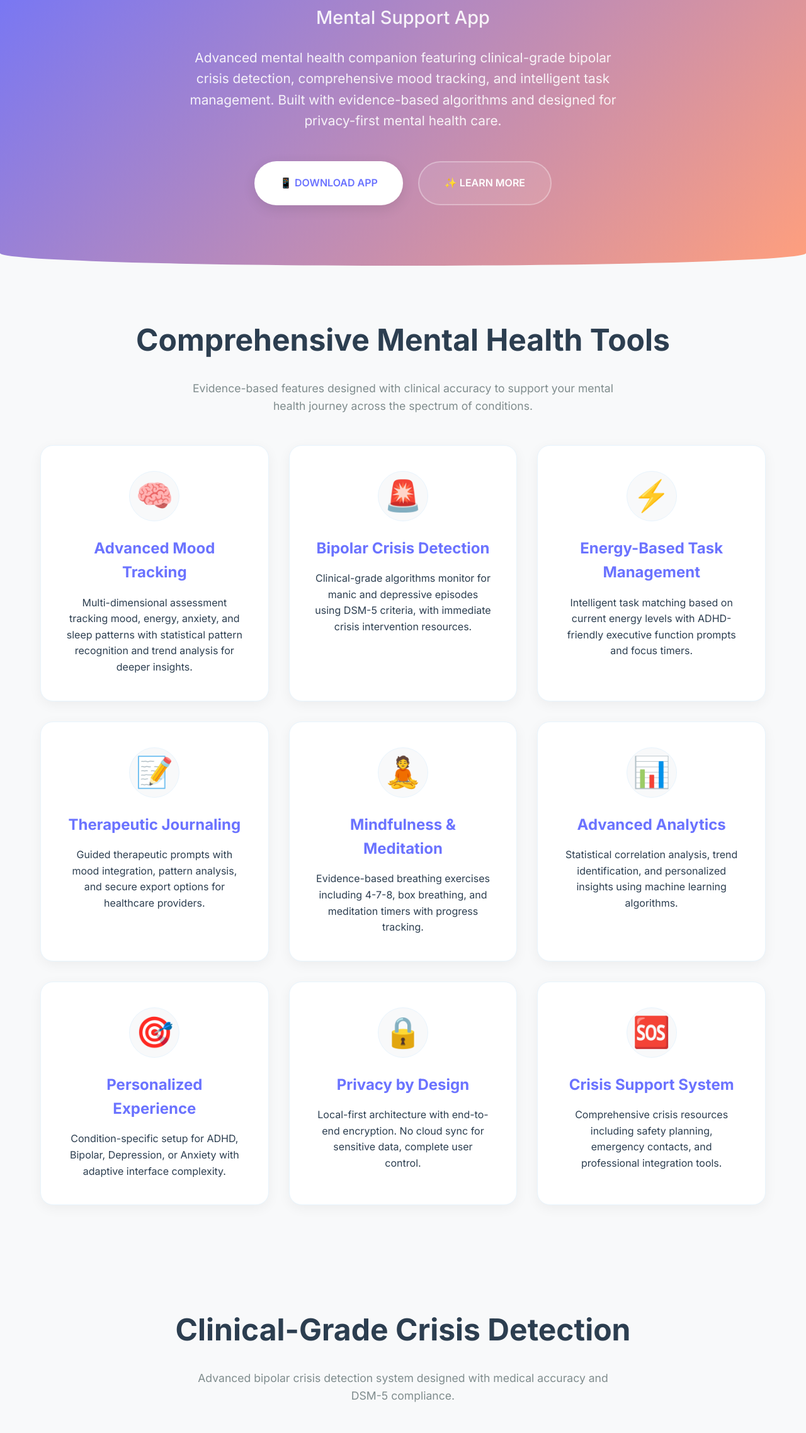
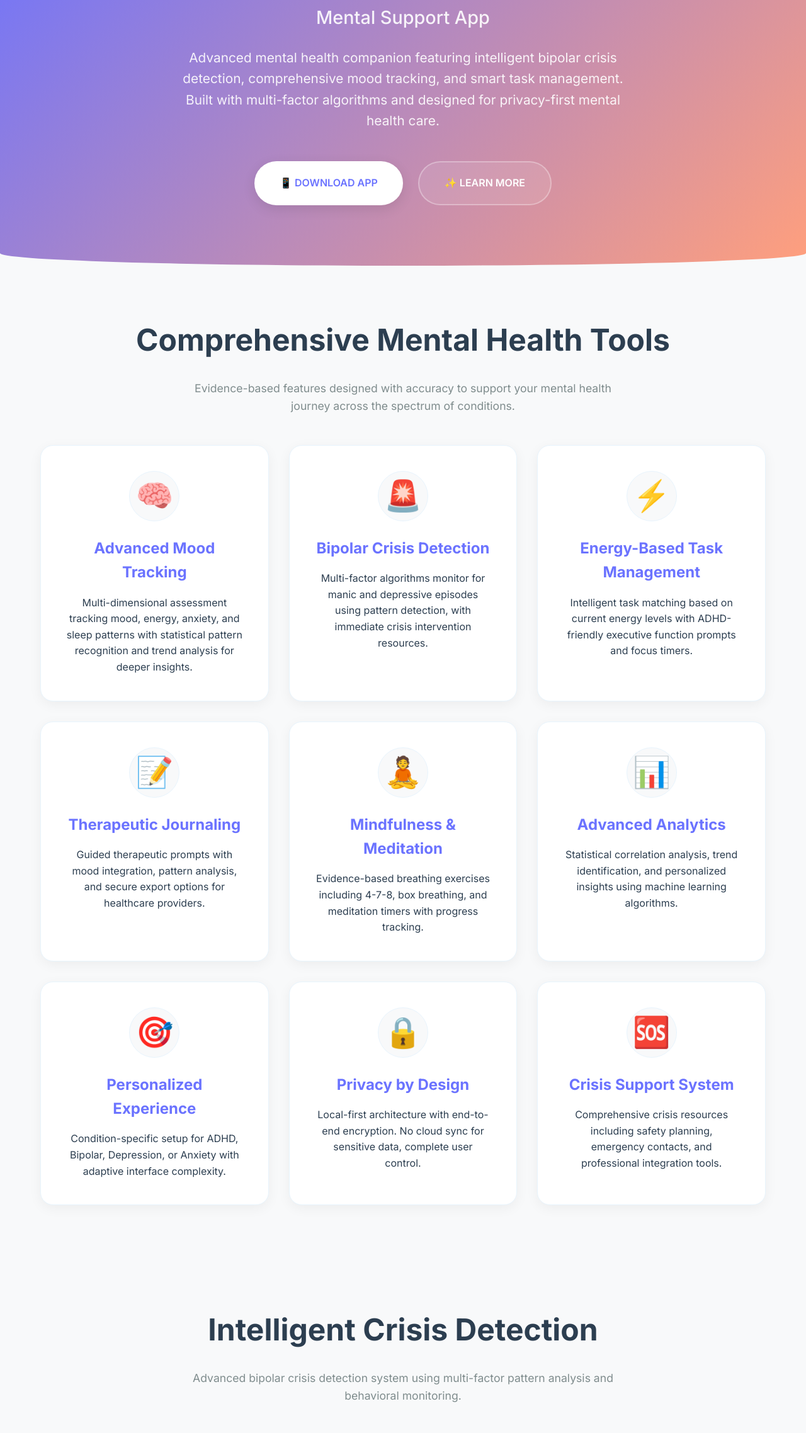
Before and after one commit to EnRICHedCreations/SteadyMind, a plain HTML site: page index.html in a window 1280 px wide. Shown: the part 259-2535 px from the top of the page at 63% size. Drawn offline with Linux system fonts and the light colour scheme.

Commit message:
Update index.html

```diff
--- a/index.html
+++ b/index.html
@@ -617,7 +617,7 @@
             <div class="container">
                 <h1>SteadyMind</h1>
                 <h2 class="tagline">Mental Support App</h2>
-                <p class="subtitle">Advanced mental health companion featuring clinical-grade bipolar crisis detection, comprehensive mood tracking, and intelligent task management. Built with evidence-based algorithms and designed for privacy-first mental health care.</p>
+                <p class="subtitle">Advanced mental health companion featuring intelligent bipolar crisis detection, comprehensive mood tracking, and smart task management. Built with multi-factor algorithms and designed for privacy-first mental health care.</p>
                 <div class="cta-buttons">
                     <a href="#download" class="btn btn-primary">
                         📱 Download App
@@ -632,7 +632,7 @@
         <section id="features" class="section">
             <div class="container">
                 <h2 class="section-title">Comprehensive Mental Health Tools</h2>
-                <p class="section-subtitle">Evidence-based features designed with clinical accuracy to support your mental health journey across the spectrum of conditions.</p>
+                <p class="section-subtitle">Evidence-based features designed with accuracy to support your mental health journey across the spectrum of conditions.</p>
                 <div class="features-grid">
                     <div class="feature-card">
                         <span class="feature-icon">🧠</span>
@@ -642,7 +642,7 @@
                     <div class="feature-card">
                         <span class="feature-icon">🚨</span>
                         <h3>Bipolar Crisis Detection</h3>
-                        <p>Clinical-grade algorithms monitor for manic and depressive episodes using DSM-5 criteria, with immediate crisis intervention resources.</p>
+                        <p>Multi-factor algorithms monitor for manic and depressive episodes using pattern detection, with immediate crisis intervention resources.</p>
                     </div>
                     <div class="feature-card">
                         <span class="feature-icon">⚡</span>
@@ -685,8 +685,8 @@
 
         <section id="crisis-detection" class="section">
             <div class="container">
-                <h2 class="section-title">Clinical-Grade Crisis Detection</h2>
-                <p class="section-subtitle">Advanced bipolar crisis detection system designed with medical accuracy and DSM-5 compliance.</p>
+                <h2 class="section-title">Intelligent Crisis Detection</h2>
+                <p class="section-subtitle">Advanced bipolar crisis detection system using multi-factor pattern analysis and behavioral monitoring.</p>
 
                 <div style="max-width: 1000px; margin: 0 auto;">
                     <div style="display: grid; grid-template-columns: 1fr 1fr; gap: 3rem; margin-bottom: 3rem;">
@@ -753,8 +753,8 @@
                             </div>
                             <div style="text-align: center;">
                                 <div style="font-size: 2rem; margin-bottom: 0.5rem;">⚖️</div>
-                                <strong>Medical Accuracy</strong>
-                                <p style="font-size: 0.9rem; margin-top: 0.5rem;">Based on DSM-5 diagnostic criteria</p>
+                                <strong>Pattern Analysis</strong>
+                                <p style="font-size: 0.9rem; margin-top: 0.5rem;">Multi-symptom pattern analysis</p>
                             </div>
                             <div style="text-align: center;">
                                 <div style="font-size: 2rem; margin-bottom: 0.5rem;">🎯</div>
@@ -770,7 +770,7 @@
         <section id="technology" class="section" style="background: #F8F9FA;">
             <div class="container">
                 <h2 class="section-title">Advanced Technology Stack</h2>
-                <p class="section-subtitle">Built with cutting-edge algorithms and privacy-first architecture for clinical accuracy and user safety.</p>
+                <p class="section-subtitle">Built with cutting-edge algorithms and privacy-first architecture for accuracy and user safety.</p>
 
                 <div style="display: grid; grid-template-columns: repeat(auto-fit, minmax(300px, 1fr)); gap: 2rem; margin-top: 3rem;">
                     <div style="background: white; padding: 2rem; border-radius: 15px; box-shadow: 0 4px 15px rgba(0,0,0,0.05);">
@@ -818,7 +818,7 @@
                     <div class="benefits-text">
                         <h2>Why Choose SteadyMind?</h2>
                         <ul class="benefits-list">
-                            <li><span class="check-icon">✓</span> Clinical-grade bipolar crisis detection with DSM-5 accuracy</li>
+                            <li><span class="check-icon">✓</span> Intelligent bipolar crisis detection with multi-factor analysis</li>
                             <li><span class="check-icon">✓</span> Comprehensive dual-pole monitoring (mania and depression)</li>
                             <li><span class="check-icon">✓</span> Advanced statistical pattern recognition and trend analysis</li>
                             <li><span class="check-icon">✓</span> Personalized onboarding for ADHD, Bipolar, Depression, Anxiety</li>
@@ -965,7 +965,7 @@
                 </div>
             </div>
             <div class="footer-bottom">
-                <p>&copy; 2024 SteadyMind. All rights reserved. Not a substitute for professional medical care.</p>
+                <p>&copy; 2025 SteadyMind. All rights reserved. Not a substitute for professional medical care.</p>
             </div>
         </div>
     </footer>
```
